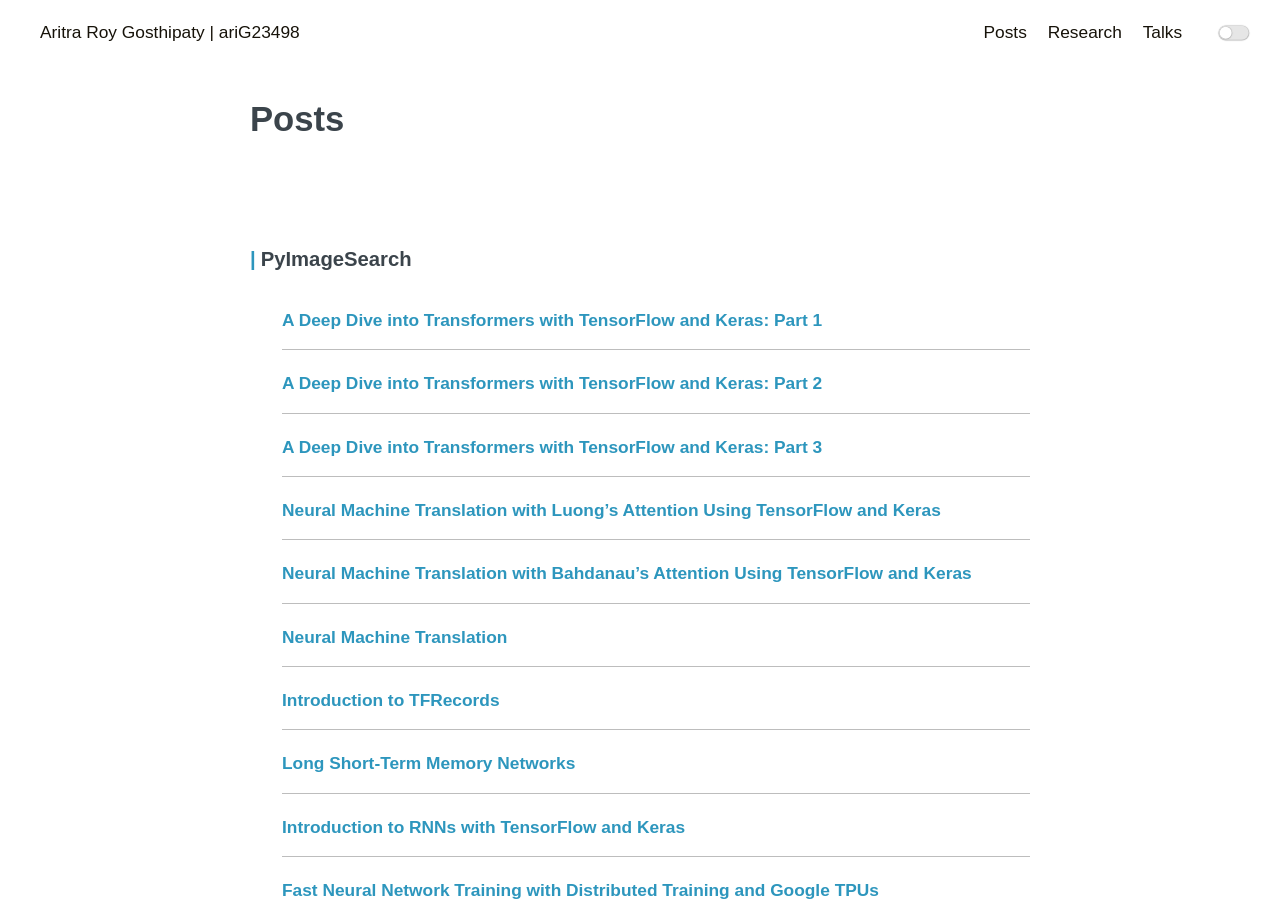
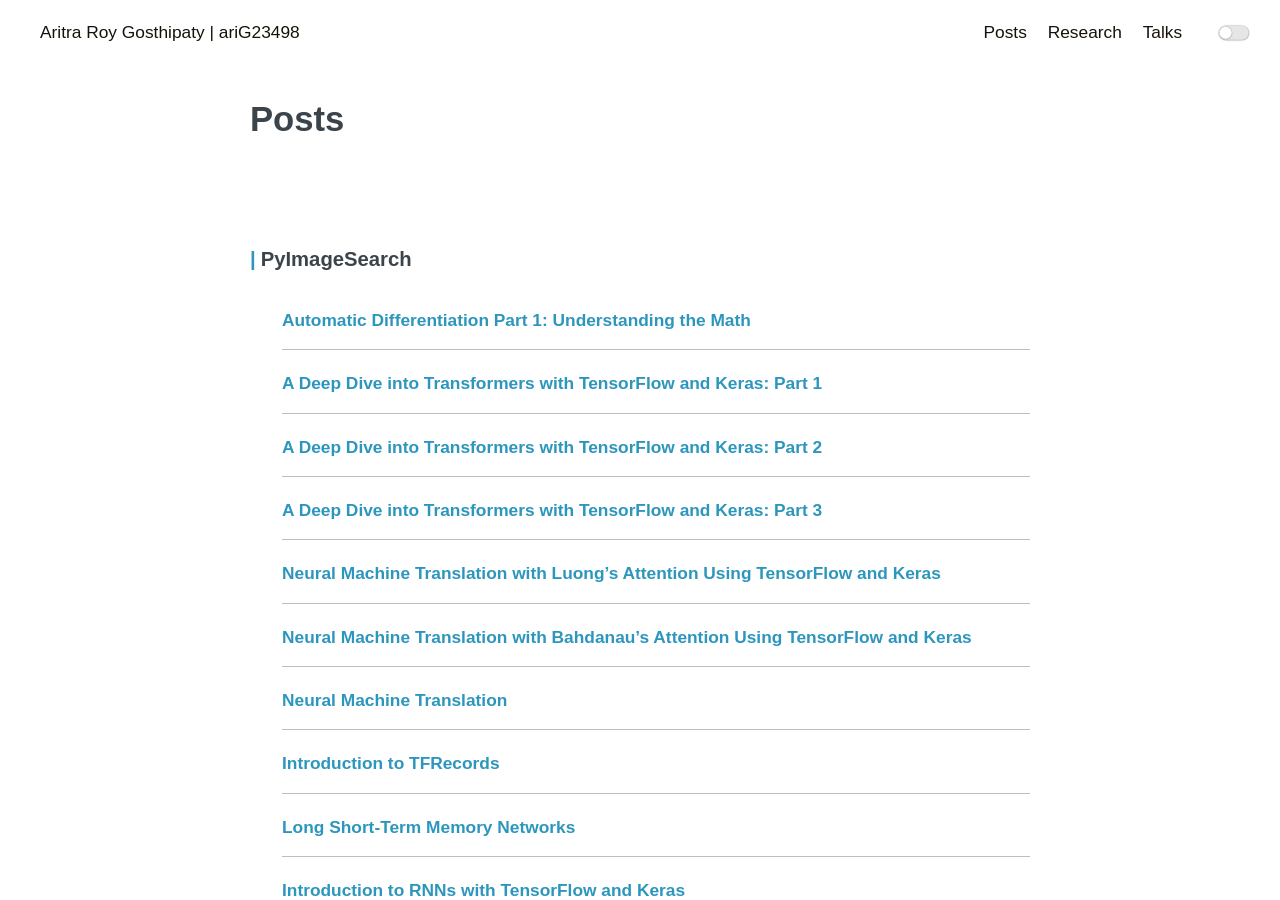
Before and after one commit to ariG23498/ariG23498.github.io, a Jekyll site: the page built from blogs.md, in a window 1280 px wide and 900 px high. Built offline with Jekyll 4.4.1, drawn with Linux system fonts in a browser that asks for light colours.

Commit message:
Update blogs.md

```diff
--- a/blogs.md
+++ b/blogs.md
@@ -9,6 +9,9 @@ permalink: /posts
     <div class="post-wrap archive">
 
         <h3>PyImageSearch</h3>
+        <article class="archive-item">
+                <a class="archive-item-link" href="https://pyimagesearch.com/2022/12/05/automatic-differentiation-part-1-understanding-the-math/" target="_blank" rel="noopener noreferrer">Automatic Differentiation Part 1: Understanding the Math</a>
+        </article>
         <article class="archive-item">
                 <a class="archive-item-link" href="https://pyimagesearch.com/2022/09/05/a-deep-dive-into-transformers-with-tensorflow-and-keras-part-1/" target="_blank" rel="noopener noreferrer">A Deep Dive into Transformers with TensorFlow and Keras: Part 1</a>
         </article>
```
